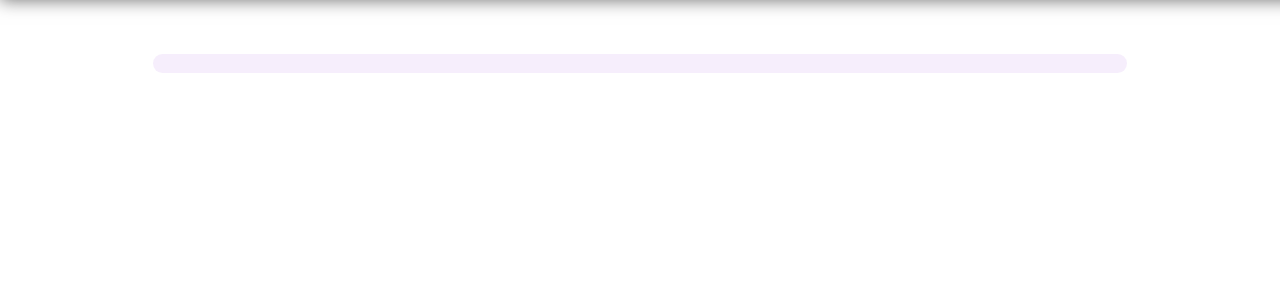
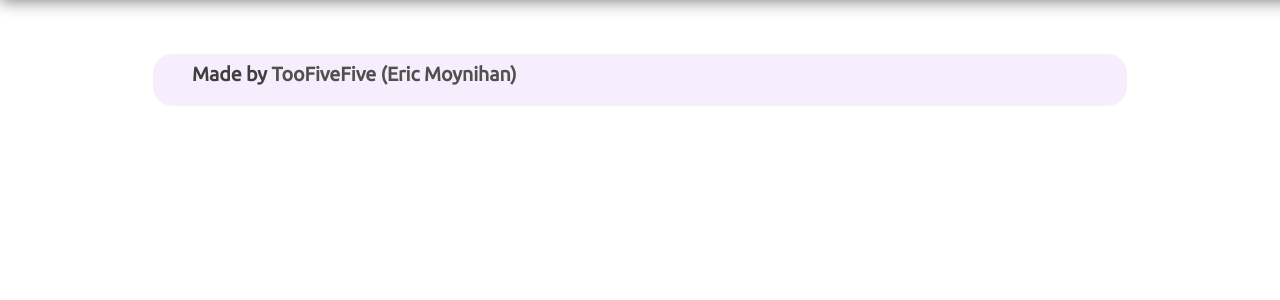
Before and after one commit to ericm/ucc-compsci, a Flask app: page / in a window 1280 px wide. Shown: the part 83-383 px from the top of the page. Run offline with Flask 2, Linux system fonts and the light colour scheme; data that the repository does not hold is empty; some libraries are stand-ins or nearby versions.

Commit message:
fixed all the issues

```diff
--- a/app/static/styles.css
+++ b/app/static/styles.css
@@ -4,6 +4,15 @@ body {
     font-family: 'Ubuntu', Arial;
     font-size: 15px;
     margin: 0;
+}
+small {
+    font-size: 1em;
+    font-weight: bold;
+    color: #3f3f3f;
+}
+small a, small a:visited {
+    color: #505050;
+    font-weight: bold;
 }
 header {
     background: rgba(55, 7, 167, 0.925);
@@ -17,13 +26,14 @@ header {
     box-shadow: 0 0 1em rgba(0, 0, 0, 0.568);
     font-size: 1.1em;
     padding: .6em 15%;
+    z-index: 1000;
 }
 main {
     margin: 7em auto;
     width: 70%;
     font-size: 1.3em;
     background: rgba(216, 180, 240, 0.226);
-    padding: .5em 2em;
+    padding: .5em 2em 1em;
     color: #211374;
     border-radius: 1em;
 }
@@ -140,4 +150,7 @@ a {
     header {
         padding: .1em 10%;
     }
+    ul {
+        padding: 0;
+    }
 }
--- a/app/templates/index.html
+++ b/app/templates/index.html
@@ -36,7 +36,7 @@
         </section>
 
       {% endfor %}
-
+      <small>Made by <a target="_blank" href="https://github.com/TooFiveFive">TooFiveFive (Eric Moynihan)</a></small>
     </main>
 
   </body>
```
